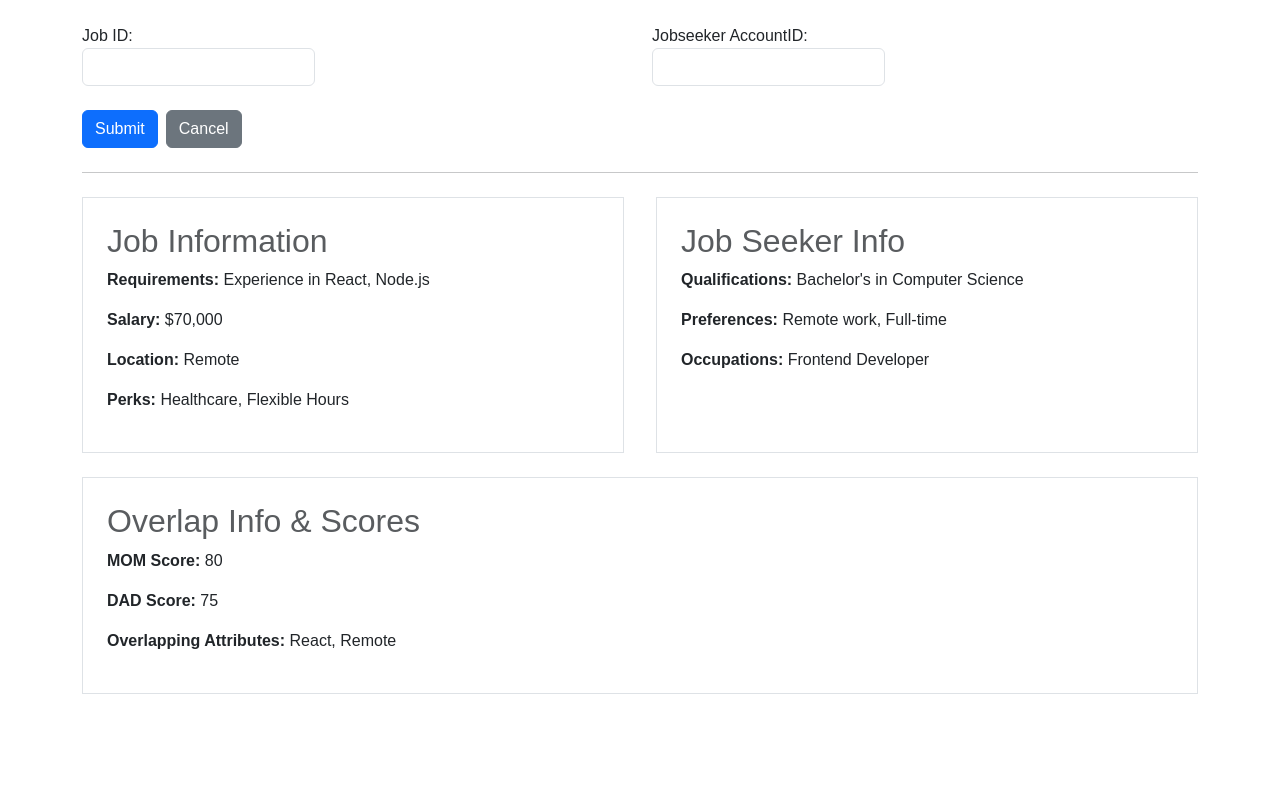
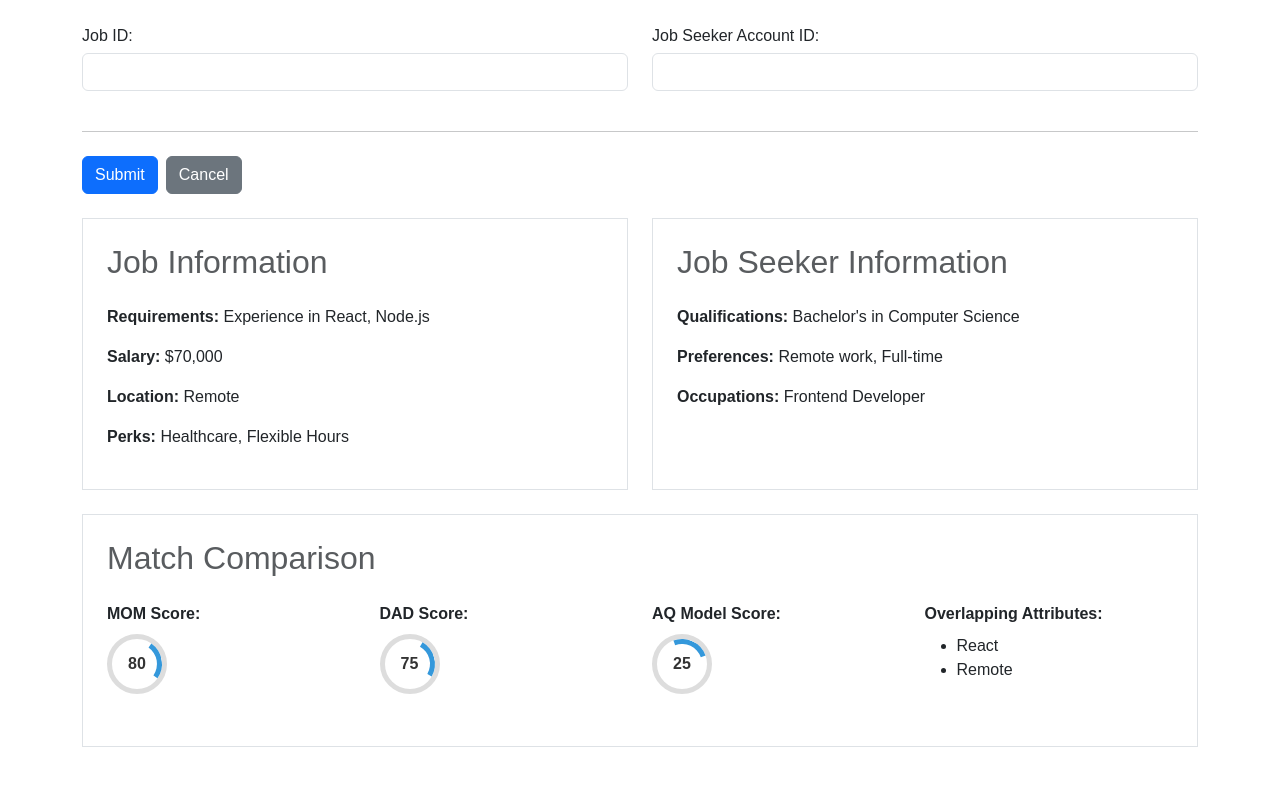
Before and after one commit to seshumadhav/amplify-react-graphql, a React (Create React App) app: page / in a window 1280 px wide. Shown: the top 786 px of the page. Built offline with nearby package versions, Linux system fonts and the light colour scheme.

Commit message:
Improve UI & labels

```diff
--- a/src/App.js
+++ b/src/App.js
@@ -1,6 +1,7 @@
 import React, { useState } from 'react';
 import 'bootstrap/dist/css/bootstrap.min.css'; // Import Bootstrap CSS
 import './App.css'; // Import custom CSS for font styling
+import CircleProgressBar from './CircleProgressBar';
 
 const App = () => {
   const [jobId, setJobId] = useState('');
@@ -19,6 +20,7 @@ const App = () => {
   const [scoresAndAttributes, setScoresAndAttributes] = useState({
     momScore: 80,
     dadScore: 75,
+    aqModelScore: 25, // New score
     overlappingAttributes: ['React', 'Remote'],
   });
 
@@ -49,6 +51,7 @@ const App = () => {
     setScoresAndAttributes({
       momScore: 0,
       dadScore: 0,
+      aqModelScore: 0,
       overlappingAttributes: [],
     });
   };
@@ -59,39 +62,38 @@ const App = () => {
       <div className="mb-4">
         <div className="row">
           <div className="col-md-6 mb-3">
-            <label className="form-label">
+            <label className="form-label" style={{ marginBottom: '5px' }}>
               Job ID:
+            </label>
             <input type="text" className="form-control" value={jobId} onChange={handleJobIdChange} />
-            </label>
           </div>
           <div className="col-md-6 mb-3">
-            <label className="form-label">
-              Jobseeker AccountID:
+            <label className="form-label" style={{ marginBottom: '5px' }}>
+              Job Seeker Account ID:
+            </label>
             <input
               type="text"
               className="form-control"
               value={jobseekerIds}
               onChange={handleJobseekerIdsChange}
             />
-            </label>
           </div>
         </div>
+        <hr className="my-4" /> {/* Horizontal line to separate Input and Output sections */}
         <button className="btn btn-primary me-2" onClick={handleSubmit}>
           Submit
         </button>
         <button className="btn btn-secondary" onClick={handleCancel}>
           Cancel
         </button>
-        <hr className="my-4" /> {/* Horizontal line to separate Input and Output sections */}
-
       </div>
 
       {/* Output Section */}
-      <div className="d-flex flex-wrap">
+      <div className="row">
         {/* Panel 1: Job Information */}
-        <div className="col-md-6 mb-4 pe-md-3">
-          <div className="border p-4 h-100 d-flex flex-column">
-            <h2 className="text-muted">Job Information</h2>
+        <div className="col-md-6 mb-4">
+          <div className="border p-4" style={{ height: '100%' }}>
+            <h2 className="text-muted mb-4">Job Information</h2>
             <p>
               <strong>Requirements:</strong> {jobInfo.requirements}
             </p>
@@ -108,9 +110,9 @@ const App = () => {
         </div>
 
         {/* Panel 2: Job Seeker Information */}
-        <div className="col-md-6 mb-4 ps-md-3">
-          <div className="border p-4 h-100 d-flex flex-column">
-            <h2 className="text-muted">Job Seeker Info</h2>
+        <div className="col-md-6 mb-4">
+          <div className="border p-4" style={{ height: '100%' }}>
+            <h2 className="text-muted mb-4">Job Seeker Information</h2>
             <p>
               <strong>Qualifications:</strong> {jobSeekerInfo.qualifications}
             </p>
@@ -122,21 +124,43 @@ const App = () => {
             </p>
           </div>
         </div>
+
+        {/* Panel 3: Match Comparison (MOM Score, DAD Score, AQ Model Score, and Overlap Information) */}
+        <div className="col-md-12 mb-4">
+          <div className="border p-4">
+            <h2 className="text-muted mb-4">Match Comparison</h2>
+            <div className="row">
+              <div className="col-md-3 mb-4">
+                <p className="mb-2">
+                  <strong>MOM Score:</strong>
+                </p>
+                <CircleProgressBar score={scoresAndAttributes.momScore} maxScore={100} />
               </div>
-
-      {/* Panel 3: Overlap Info & Scores*/}
-      <div className="border p-4">
-        <h2 className="text-muted">Overlap Info & Scores</h2>
-        <p>
-          <strong>MOM Score:</strong> {scoresAndAttributes.momScore}
+              <div className="col-md-3 mb-4">
+                <p className="mb-2">
+                  <strong>DAD Score:</strong>
                 </p>
-        <p>
-          <strong>DAD Score:</strong> {scoresAndAttributes.dadScore}
+                <CircleProgressBar score={scoresAndAttributes.dadScore} maxScore={100} />
+              </div>
+              <div className="col-md-3 mb-4">
+                <p className="mb-2">
+                  <strong>AQ Model Score:</strong>
                 </p>
-        <p>
-          <strong>Overlapping Attributes:</strong>{' '}
-          {scoresAndAttributes.overlappingAttributes.join(', ')}
+                <CircleProgressBar score={scoresAndAttributes.aqModelScore} maxScore={100} />
+              </div>
+              <div className="col-md-3 mb-4">
+                <p className="mb-2">
+                  <strong>Overlapping Attributes:</strong>
                 </p>
+                <ul>
+                  {scoresAndAttributes.overlappingAttributes.map((attribute, index) => (
+                    <li key={index}>{attribute}</li>
+                  ))}
+                </ul>
+              </div>
+            </div>
+          </div>
+        </div>
       </div>
     </div>
   );
--- /dev/null
+++ b/src/CircleProgressBar.css
@@ -0,0 +1,33 @@
+.circle-progress-container {
+    position: relative;
+    width: 60px;
+    height: 60px;
+  }
+
+  .circle-progress {
+    position: absolute;
+    width: 100%;
+    height: 100%;
+    border-radius: 50%;
+    border: 5px solid #ddd;
+  }
+
+  .circle-progress-fill {
+    position: absolute;
+    width: 100%;
+    height: 100%;
+    border-radius: 50%;
+    border: 5px solid transparent;
+    border-top: 5px solid #3498db;
+    transform-origin: 50% 50%;
+  }
+
+  .circle-text {
+    position: absolute;
+    top: 50%;
+    left: 50%;
+    transform: translate(-50%, -50%);
+    font-size: 16px;
+    font-weight: bold;
+    color: #333;
+  }
--- /dev/null
+++ b/src/CircleProgressBar.js
@@ -0,0 +1,17 @@
+import React from 'react';
+import './CircleProgressBar.css'; // Import custom CSS for circular progress bar styling
+
+const CircleProgressBar = ({ score, maxScore }) => {
+  const percentage = (score / maxScore) * 100;
+
+  return (
+    <div className="circle-progress-container">
+      <div className="circle-progress">
+        <div className="circle-progress-fill" style={{ transform: `rotate(${percentage}deg)` }}></div>
+      </div>
+      <div className="circle-text">{score}</div>
+    </div>
+  );
+};
+
+export default CircleProgressBar;
```
Also changed, not shown: src/CircleProgressBar..js (added, +17 -0 lines). Lines whose indentation alone changed are shown as unchanged.
